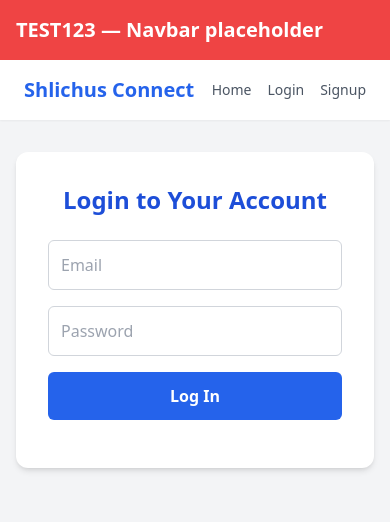
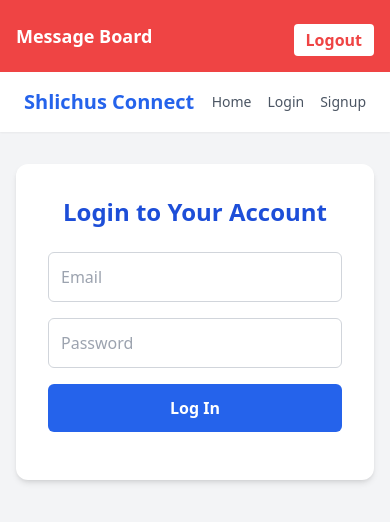
Before and after one commit to Zrodkin/shlichuslinkstake2, a React (Create React App) app: page /login in a window 390 px wide. Shown: the top 522 px of the page. Built offline with nearby package versions, Linux system fonts and the light colour scheme; sample sign-in values are in the browser's storage.

Commit message:
Add ProtectedRoute component and responsive navbar with logout

```diff
--- a/src/App.js
+++ b/src/App.js
@@ -1,17 +1,53 @@
 import React from "react";
-import { BrowserRouter, Routes, Route } from "react-router-dom";
+import { BrowserRouter, Routes, Route, Navigate, useNavigate } from "react-router-dom";
 import Login from "./pages/Login";
 import Signup from "./pages/Signup";
 import MessageBoard from "./pages/MessageBoard";
 
+// Protect routes from unauthenticated users
+const ProtectedRoute = ({ children }) => {
+  const token = localStorage.getItem("token");
+  return token ? children : <Navigate to="/login" />;
+};
+
+// Responsive navbar with logout
+const Header = () => {
+  const navigate = useNavigate();
+  const token = localStorage.getItem("token");
+
+  const handleLogout = () => {
+    localStorage.removeItem("token");
+    navigate("/login");
+  };
+
+  return (
+    <header className="bg-red-500 text-white p-4 flex justify-between items-center flex-wrap">
+      <h1 className="text-lg sm:text-xl font-bold">Message Board</h1>
+      {token && (
+        <button
+          onClick={handleLogout}
+          className="mt-2 sm:mt-0 bg-white text-red-500 font-semibold px-3 py-1 rounded hover:bg-gray-100 transition"
+        >
+          Logout
+        </button>
+      )}
+    </header>
+  );
+};
+
 function App() {
   return (
     <BrowserRouter>
-      <div className="bg-red-500 text-white p-4 text-xl font-bold">
-        TEST123 — Navbar placeholder
-      </div>
+      <Header />
       <Routes>
-        <Route path="/" element={<MessageBoard />} />
+        <Route
+          path="/"
+          element={
+            <ProtectedRoute>
+              <MessageBoard />
+            </ProtectedRoute>
+          }
+        />
         <Route path="/login" element={<Login />} />
         <Route path="/signup" element={<Signup />} />
       </Routes>
--- /dev/null
+++ b/src/components/ProtectedRoute.jsx
@@ -0,0 +1,9 @@
+import React from "react";
+import { Navigate } from "react-router-dom";
+
+const ProtectedRoute = ({ children }) => {
+  const token = localStorage.getItem("token");
+  return token ? children : <Navigate to="/login" />;
+};
+
+export default ProtectedRoute;
```
